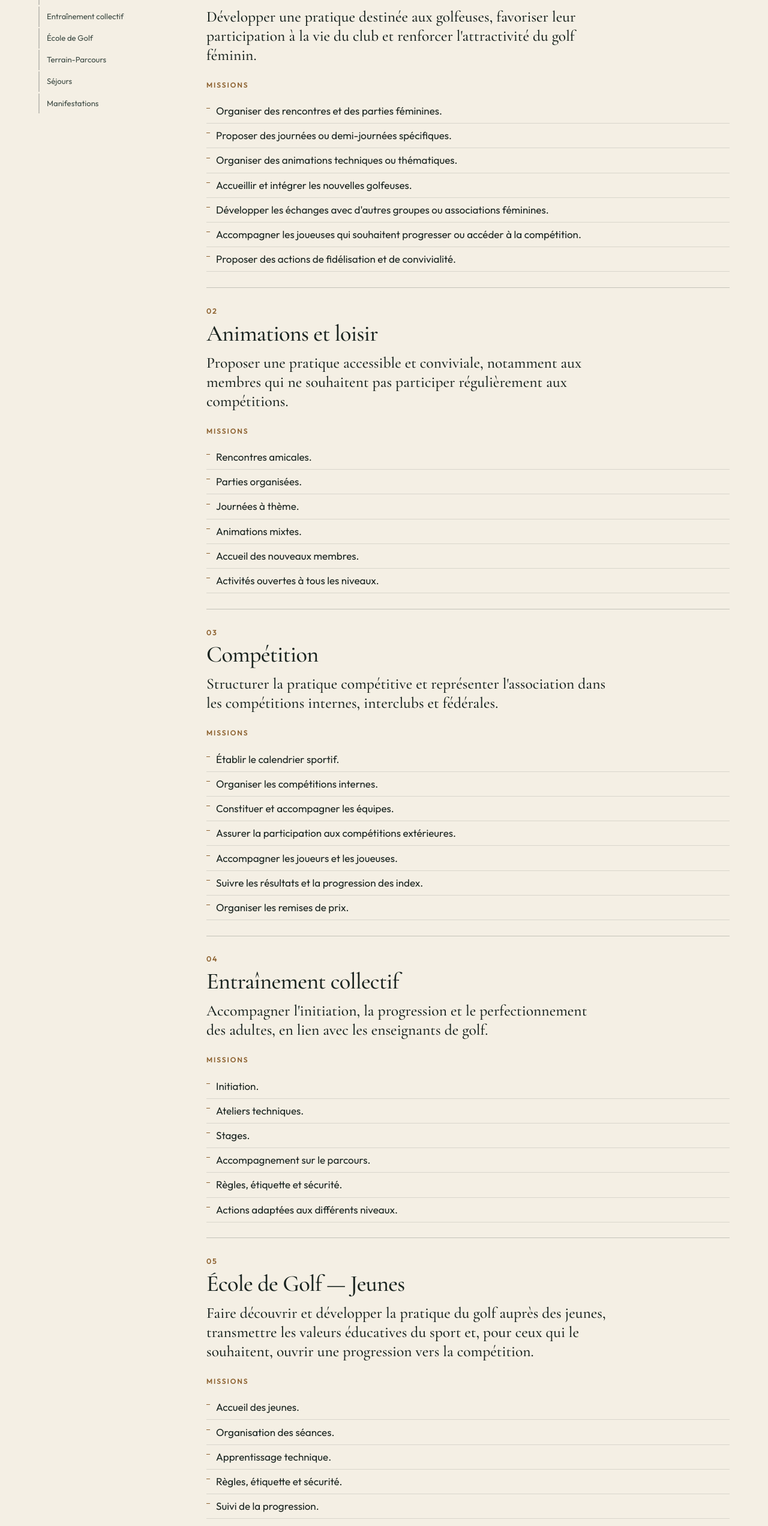
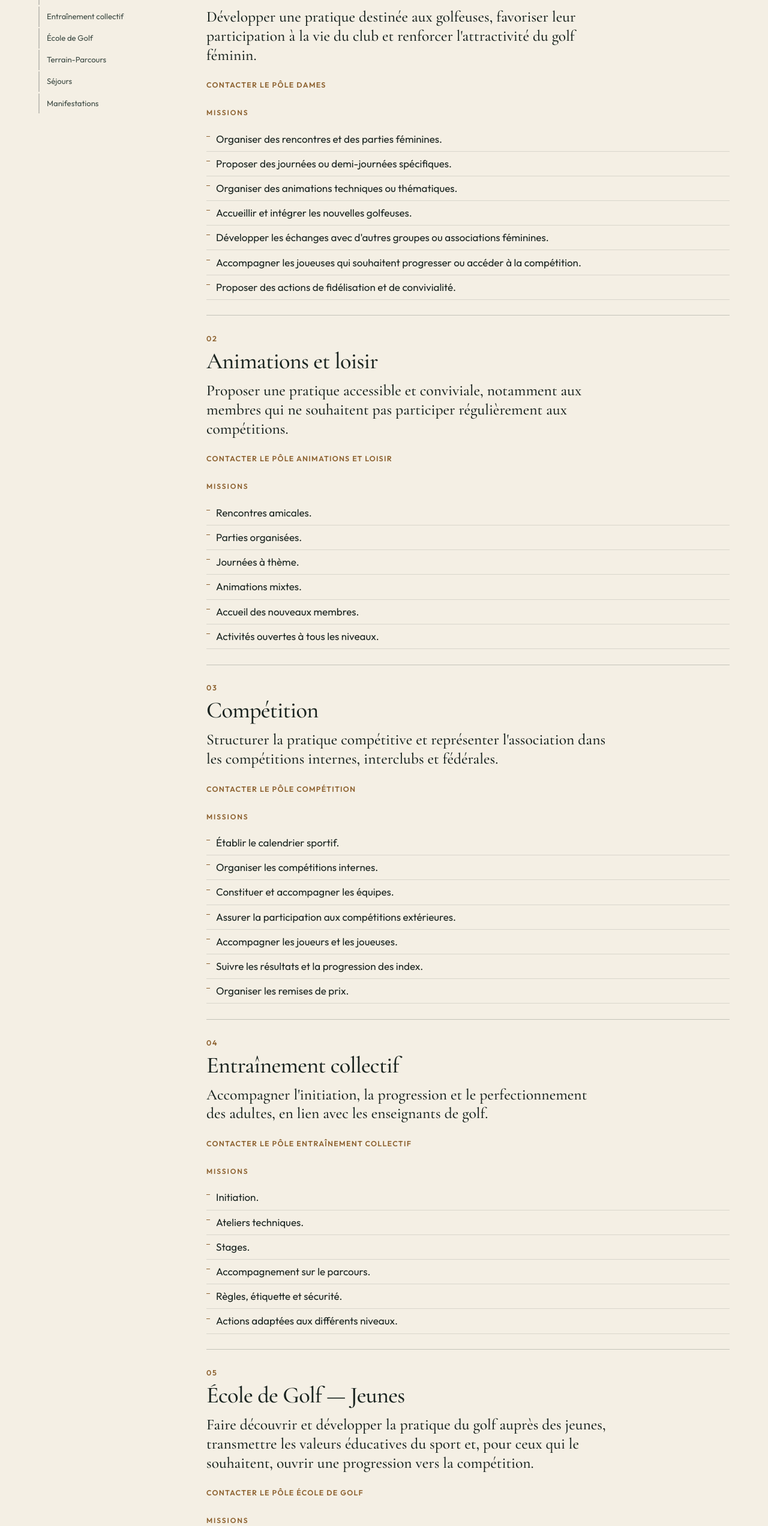
Before and after one commit to AntoineReneleau/asgdp, a plain HTML site: page index.html in a window 1280 px wide. Shown: the part 1953-4497 px from the top of the page at 60% size. Drawn offline with nearby package versions, Linux system fonts and the light colour scheme; no server answers.

Commit message:
Add a contact link on each pole so mail can be routed by subject tag.
Co-authored-by: Cursor <cursoragent@cursor.com>

```diff
--- a/assets/styles.css
+++ b/assets/styles.css
@@ -544,6 +544,25 @@ ol {
   line-height: 1.25;
 }
 
+.pole-contact {
+  margin: 1.15rem 0 0;
+}
+
+.pole-contact a {
+  color: var(--ochre);
+  font-size: 0.78rem;
+  font-weight: 600;
+  letter-spacing: 0.1em;
+  text-decoration: none;
+  text-transform: uppercase;
+}
+
+.pole-contact a:hover {
+  color: var(--pine);
+  text-decoration: underline;
+  text-underline-offset: 0.2em;
+}
+
 .pole-cols {
   display: grid;
   gap: 1.4rem;
--- a/index.html
+++ b/index.html
@@ -163,6 +163,9 @@
                   Développer une pratique destinée aux golfeuses, favoriser leur participation à la
                   vie du club et renforcer l'attractivité du golf féminin.
                 </p>
+                <p class="pole-contact">
+                  <a href="mailto:asgdp26@gmail.com?subject=%5BDAMES%5D">Contacter le pôle Dames</a>
+                </p>
                 <div class="pole-cols">
                   <div>
                     <h4>Missions</h4>
@@ -186,6 +189,9 @@
                   Proposer une pratique accessible et conviviale, notamment aux membres qui ne
                   souhaitent pas participer régulièrement aux compétitions.
                 </p>
+                <p class="pole-contact">
+                  <a href="mailto:asgdp26@gmail.com?subject=%5BLOISIR%5D">Contacter le pôle Animations et loisir</a>
+                </p>
                 <div class="pole-cols">
                   <div>
                     <h4>Missions</h4>
@@ -207,6 +213,9 @@
                 <p class="pole-lead">
                   Structurer la pratique compétitive et représenter l'association dans les
                   compétitions internes, interclubs et fédérales.
+                </p>
+                <p class="pole-contact">
+                  <a href="mailto:asgdp26@gmail.com?subject=%5BCOMPETITION%5D">Contacter le pôle Compétition</a>
                 </p>
                 <div class="pole-cols">
                   <div>
@@ -231,6 +240,9 @@
                   Accompagner l'initiation, la progression et le perfectionnement des adultes, en lien
                   avec les enseignants de golf.
                 </p>
+                <p class="pole-contact">
+                  <a href="mailto:asgdp26@gmail.com?subject=%5BENTRAINEMENT%5D">Contacter le pôle Entraînement collectif</a>
+                </p>
                 <div class="pole-cols">
                   <div>
                     <h4>Missions</h4>
@@ -253,6 +265,9 @@
                   Faire découvrir et développer la pratique du golf auprès des jeunes, transmettre les
                   valeurs éducatives du sport et, pour ceux qui le souhaitent, ouvrir une progression
                   vers la compétition.
+                </p>
+                <p class="pole-contact">
+                  <a href="mailto:asgdp26@gmail.com?subject=%5BECOLE%5D">Contacter le pôle École de Golf</a>
                 </p>
                 <div class="pole-cols">
                   <div>
@@ -277,6 +292,9 @@
                 <p class="pole-lead">
                   Renforcer le lien entre l'association, ses membres et le club gestionnaire du
                   parcours, pour contribuer à la qualité des conditions de jeu.
+                </p>
+                <p class="pole-contact">
+                  <a href="mailto:asgdp26@gmail.com?subject=%5BTERRAIN%5D">Contacter le pôle Terrain-Parcours</a>
                 </p>
                 <div class="pole-cols">
                   <div>
@@ -311,6 +329,9 @@
                   Développer la découverte d'autres parcours et renforcer la cohésion entre les
                   membres.
                 </p>
+                <p class="pole-contact">
+                  <a href="mailto:asgdp26@gmail.com?subject=%5BSEJOURS%5D">Contacter le pôle Séjours et sorties</a>
+                </p>
                 <div class="pole-cols">
                   <div>
                     <h4>Missions</h4>
@@ -331,6 +352,9 @@
                 <h3>Manifestations ludiques et festives</h3>
                 <p class="pole-lead">
                   Animer la vie du club et renforcer le sentiment d'appartenance.
+                </p>
+                <p class="pole-contact">
+                  <a href="mailto:asgdp26@gmail.com?subject=%5BMANIFESTATIONS%5D">Contacter le pôle Manifestations</a>
                 </p>
                 <div class="pole-cols">
                   <div>
```
